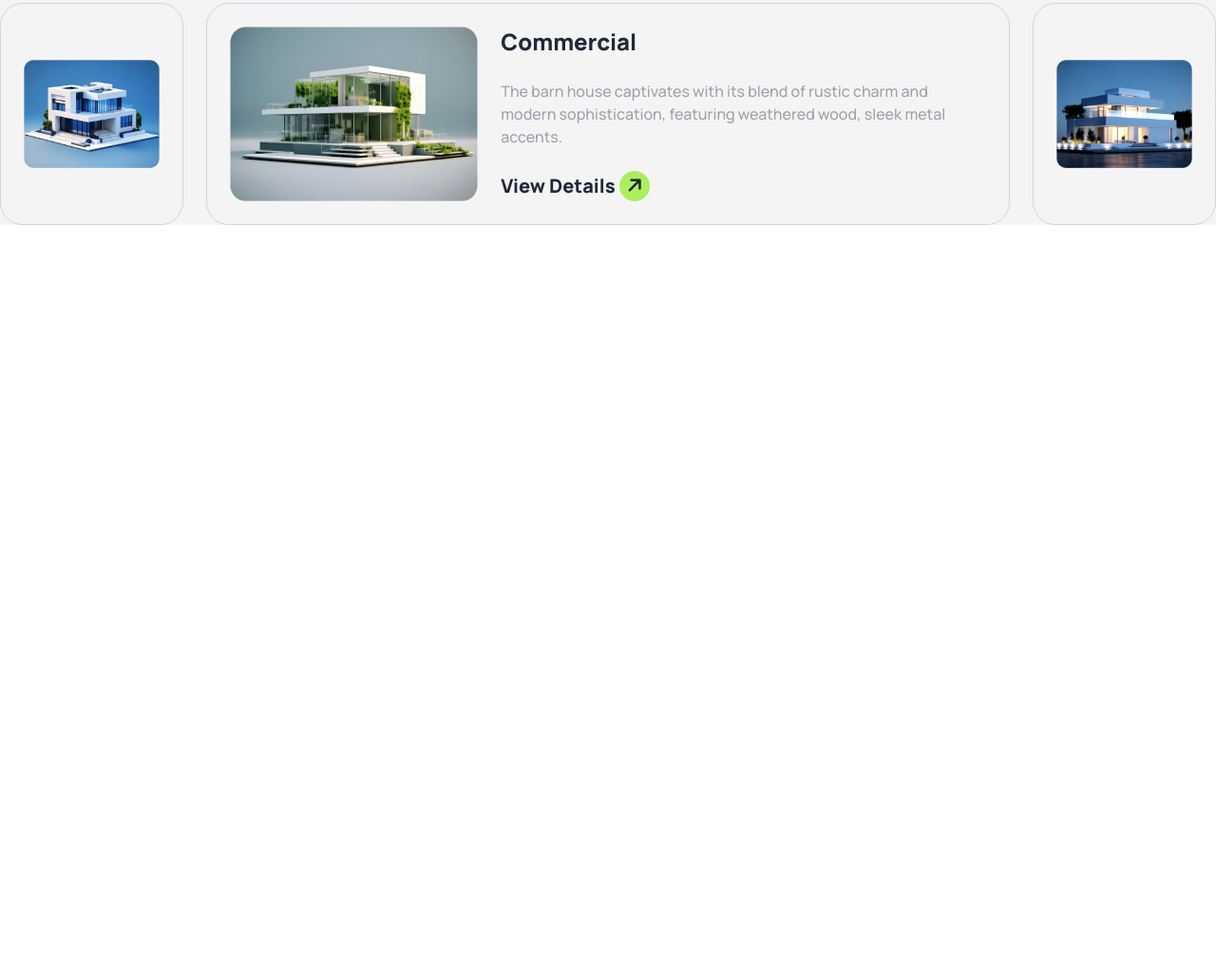
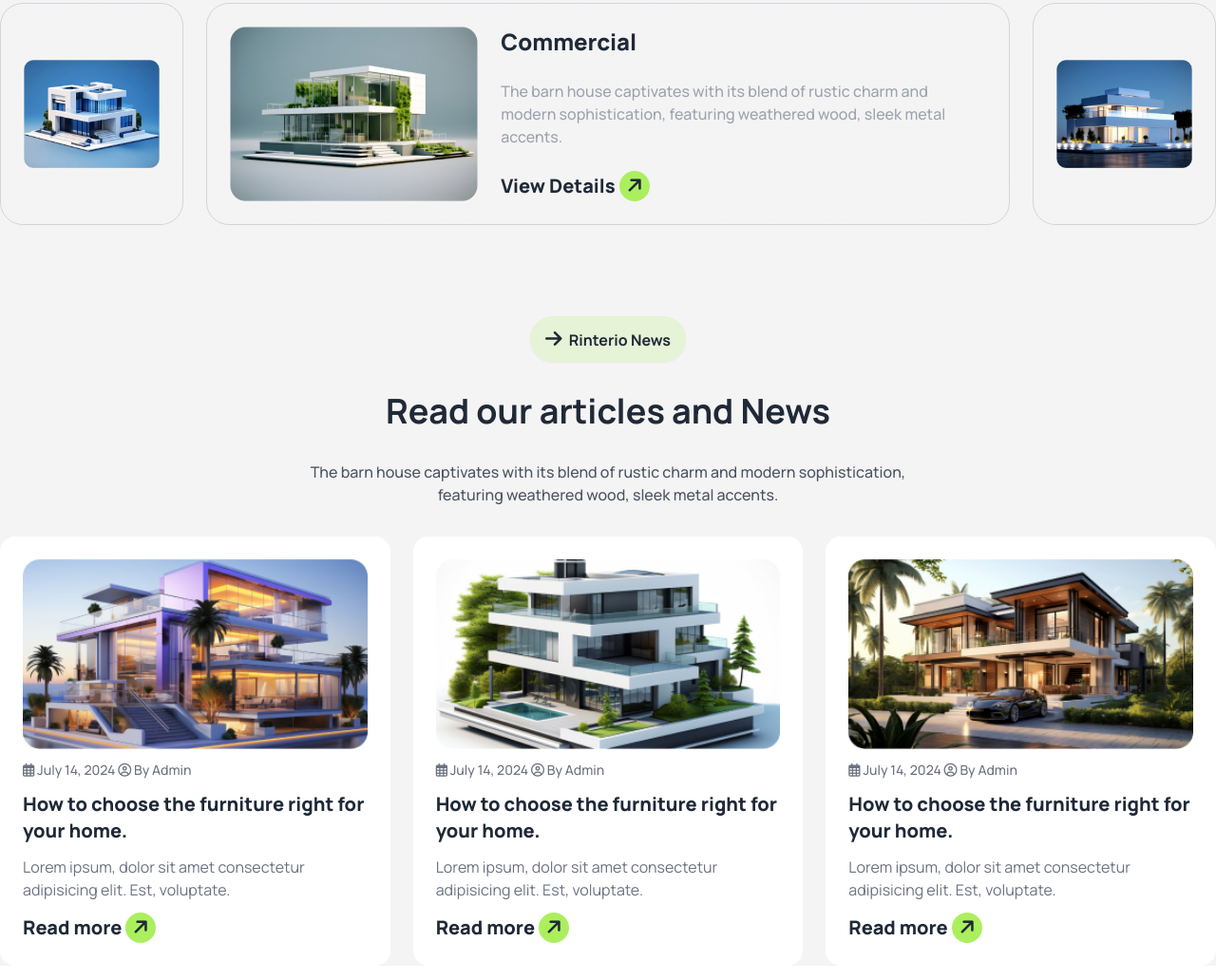
Before and after one commit to fmahadihasan1/decorate-your-future, a plain HTML site: page index.html in a window 1280 px wide. Shown: the part 2930-3961 px from the top of the page at 95% size. Before the commit the page ends 3263 px from the top, so only its background shows below. Drawn offline with nearby package versions, Linux system fonts and the light colour scheme.

Commit message:
News section added

```diff
--- a/index.html
+++ b/index.html
@@ -322,9 +322,7 @@
         <div
           class="grid grid-cols-1 lg:grid-cols-6 gap-6 text-left w-full justify-items-end"
         >
-
-
-        <!-- Card 1 -->
+          <!-- Card 1 -->
 
           <div
             class="col-span-1 md:col-span-4 flex border border-gray-300 p-6 gap-6 rounded-3xl"
@@ -348,22 +346,18 @@
 
           <!-- Card 2 -->
 
-          <div class="col-span-2 w-full p-6 border border-gray-300 rounded-3xl flex justify-center items-center">
-            <img
-              class=""
-              src="./assets/img2.png"
-              alt=""
-            />
+          <div
+            class="col-span-2 w-full p-6 border border-gray-300 rounded-3xl flex justify-center items-center"
+          >
+            <img class="" src="./assets/img2.png" alt="" />
           </div>
 
           <!-- Card 3 -->
 
-          <div class="p-6 border border-gray-300 rounded-3xl flex justify-center items-center">
-            <img
-              class=""
-              src="./assets/img3.png"
-              alt=""
-            />
+          <div
+            class="p-6 border border-gray-300 rounded-3xl flex justify-center items-center"
+          >
+            <img class="" src="./assets/img3.png" alt="" />
           </div>
 
           <!-- Card 4 -->
@@ -390,16 +384,114 @@
 
           <!-- Card 5 -->
 
-          <div class="p-6 border border-gray-300 rounded-3xl flex justify-center items-center">
-            <img
-              class=""
-              src="./assets/img5.png"
-              alt=""
-            />
+          <div
+            class="p-6 border border-gray-300 rounded-3xl flex justify-center items-center"
+          >
+            <img class="" src="./assets/img5.png" alt="" />
           </div>
         </div>
       </section>
 
+      <!-- News Section -->
+
+      <section class="container mx-auto my-24">
+
+        <div class=" space-y-8 text-center mb-8">
+          <div class="grid justify-center">
+            <button
+              class="btn rounded-full text-base font-bold block justify-center bg-[rgba(171,239,95,0.2)] border-none"
+            >
+              <i class="fa-solid fa-arrow-right rounded-full text-xl mr-1"></i>
+              Rinterio News
+            </button>
+          </div>
+
+          <h2 class="font-bold text-4xl">Read our articles and News</h2>
+
+          <p class="max-w-2xl mx-auto font-medium text-base text-gray-600">
+            The barn house captivates with its blend of rustic charm and modern
+            sophistication, featuring weathered wood, sleek metal accents.
+          </p>
+        </div>
+
+        <!-- News cards -->
+
+        <div class="grid grid-cols-1 lg:grid-cols-3 gap-6">
+          <!-- News 1 -->
+
+          <div class="p-6 bg-white rounded-2xl">
+            <img class="w-full" src="./assets/article1.png" alt="" />
+            <div class="space-y-3 mt-3">
+              <p class="text-gray-500 text-sm font-medium">
+                <i class="fa-regular fa-calendar-days"></i> July 14, 2024
+                <i class="fa-regular fa-circle-user"></i> By Admin
+              </p>
+              <h4 class="font-extrabold text-xl">
+                How to choose the furniture right for your home.
+              </h4>
+              <p class="text-base text-gray-500">
+                Lorem ipsum, dolor sit amet consectetur adipisicing elit. Est,
+                voluptate.
+              </p>
+              <button class="font-extrabold text-xl">
+                Read more
+                <i
+                  class="fa-solid fa-arrow-right bg-green-low-shade h-8 w-8 rounded-full -rotate-45 text-xl p-2 inline-flex items-center mr-1"
+                ></i>
+              </button>
+            </div>
+          </div>
+
+          <!-- News 2 -->
+
+          <div class="p-6 bg-white rounded-2xl">
+            <img class="w-full" src="./assets/article2.png" alt="" />
+            <div class="space-y-3 mt-3">
+              <p class="text-gray-500 text-sm font-medium">
+                <i class="fa-regular fa-calendar-days"></i> July 14, 2024
+                <i class="fa-regular fa-circle-user"></i> By Admin
+              </p>
+              <h4 class="font-extrabold text-xl">
+                How to choose the furniture right for your home.
+              </h4>
+              <p class="text-base text-gray-500">
+                Lorem ipsum, dolor sit amet consectetur adipisicing elit. Est,
+                voluptate.
+              </p>
+              <button class="font-extrabold text-xl">
+                Read more
+                <i
+                  class="fa-solid fa-arrow-right bg-green-low-shade h-8 w-8 rounded-full -rotate-45 text-xl p-2 inline-flex items-center mr-1"
+                ></i>
+              </button>
+            </div>
+          </div>
+          <!-- News 3 -->
+
+          <div class="p-6 bg-white rounded-2xl">
+            <img class="w-full" src="./assets/article3.png" alt="" />
+            <div class="space-y-3 mt-3">
+              <p class="text-gray-500 text-sm font-medium">
+                <i class="fa-regular fa-calendar-days"></i> July 14, 2024
+                <i class="fa-regular fa-circle-user"></i> By Admin
+              </p>
+              <h4 class="font-extrabold text-xl">
+                How to choose the furniture right for your home.
+              </h4>
+              <p class="text-base text-gray-500">
+                Lorem ipsum, dolor sit amet consectetur adipisicing elit. Est,
+                voluptate.
+              </p>
+              <button class="font-extrabold text-xl">
+                Read more
+                <i
+                  class="fa-solid fa-arrow-right bg-green-low-shade h-8 w-8 rounded-full -rotate-45 text-xl p-2 inline-flex items-center mr-1"
+                ></i>
+              </button>
+            </div>
+          </div>
+        </div>
+      </section>
     </main>
 
     <!-- footer Section -->
```
